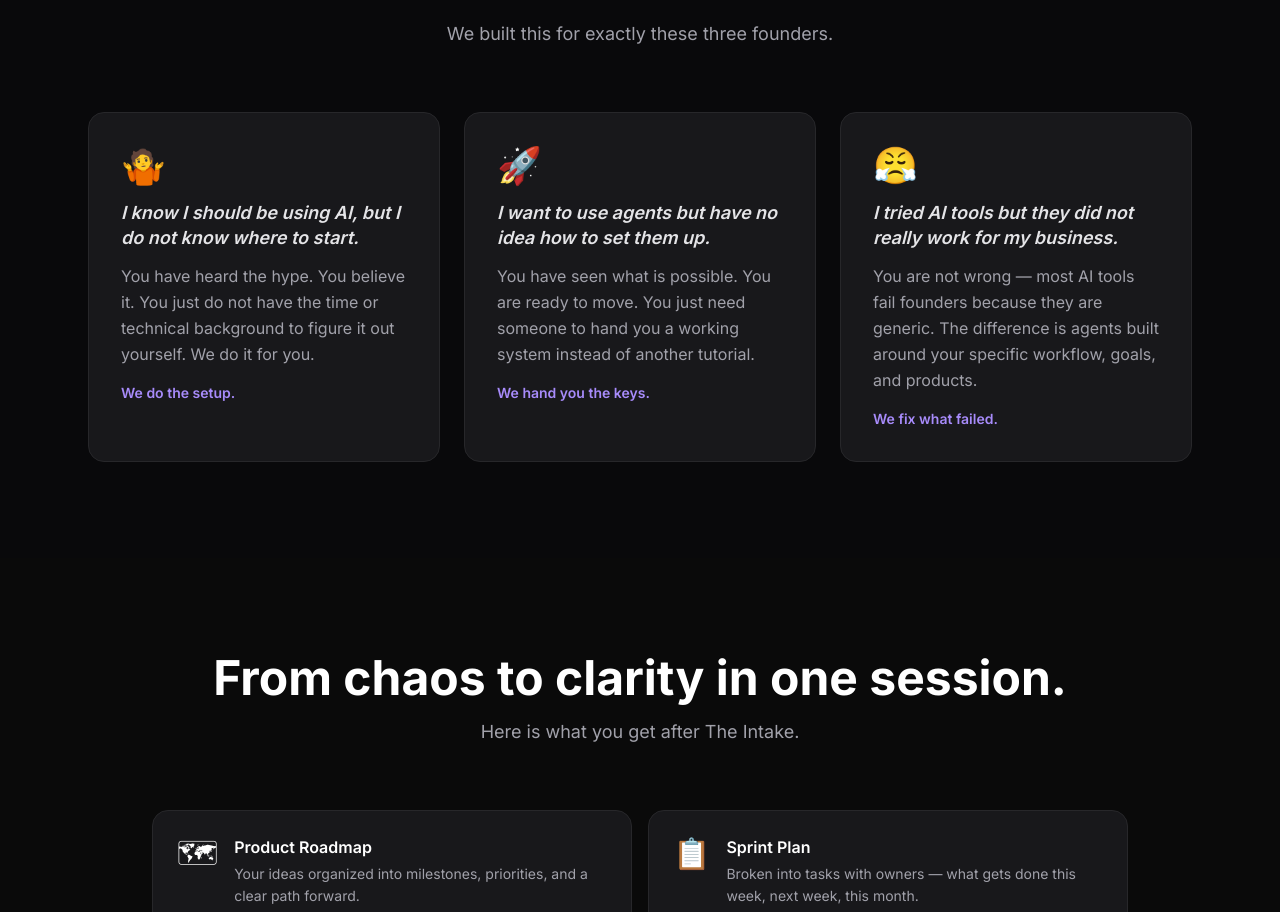
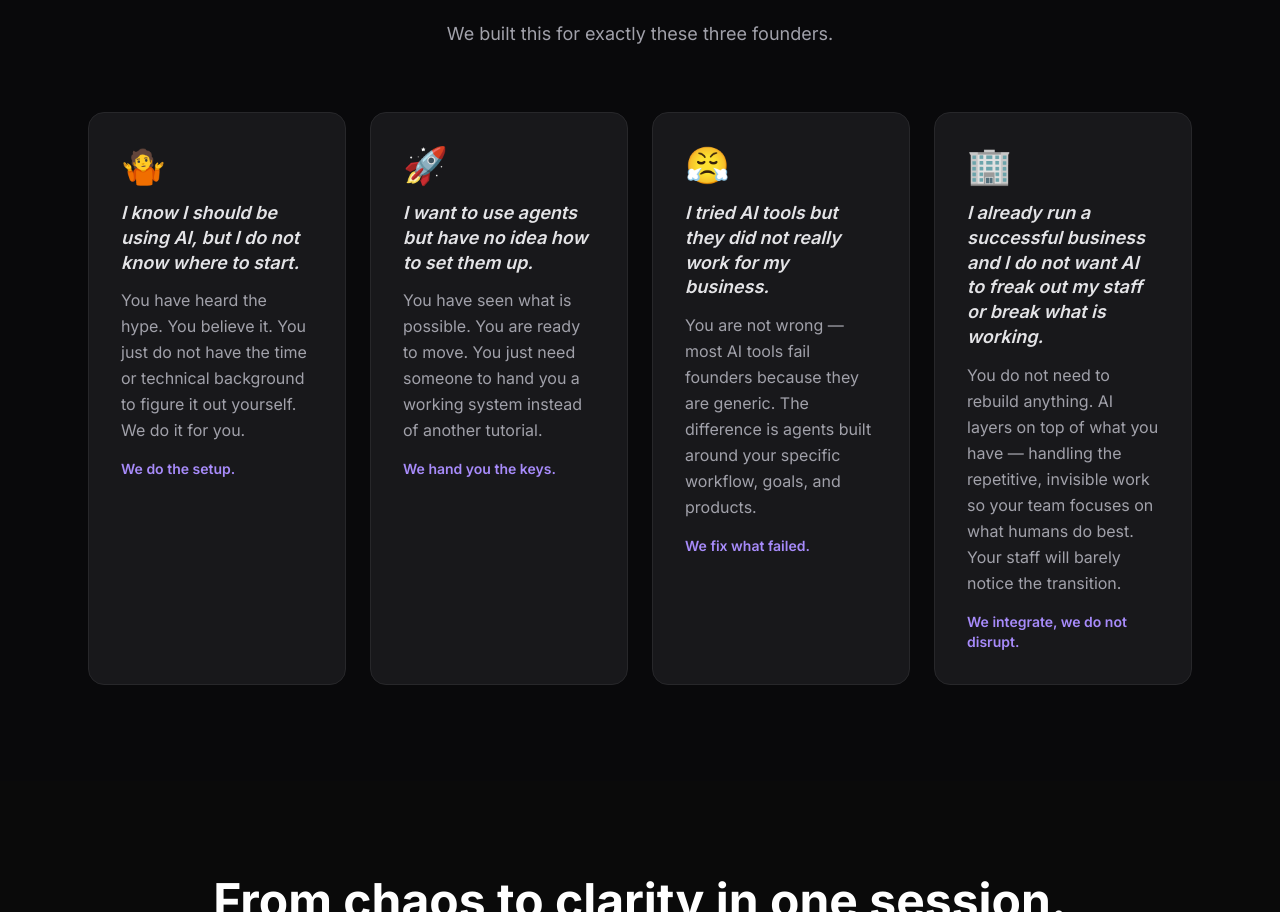
Before and after one commit to neilmetzger-nam/orion-studio, a Next.js app: page / in a window 1280 px wide. Shown: the part 940-1852 px from the top of the page. Built offline with nearby package versions, Linux system fonts and the light colour scheme.

Commit message:
feat: add fourth customer type — established business, non-disruptive AI integration

```diff
--- a/src/app/page.tsx
+++ b/src/app/page.tsx
@@ -54,11 +54,12 @@ export default function Home() {
         <div className="max-w-6xl mx-auto px-6">
           <h2 className="text-4xl md:text-5xl font-bold text-center mb-4">Sound familiar?</h2>
           <p className="text-zinc-400 text-center text-lg mb-16 max-w-xl mx-auto">We built this for exactly these three founders.</p>
-          <div className="grid md:grid-cols-3 gap-6">
+          <div className="grid md:grid-cols-2 lg:grid-cols-4 gap-6">
             {[
               { emoji:"🤷", title:"I know I should be using AI, but I do not know where to start.", desc:"You have heard the hype. You believe it. You just do not have the time or technical background to figure it out yourself. We do it for you.", cta:"We do the setup." },
               { emoji:"🚀", title:"I want to use agents but have no idea how to set them up.", desc:"You have seen what is possible. You are ready to move. You just need someone to hand you a working system instead of another tutorial.", cta:"We hand you the keys." },
               { emoji:"😤", title:"I tried AI tools but they did not really work for my business.", desc:"You are not wrong — most AI tools fail founders because they are generic. The difference is agents built around your specific workflow, goals, and products.", cta:"We fix what failed." },
+              { emoji:"🏢", title:"I already run a successful business and I do not want AI to freak out my staff or break what is working.", desc:"You do not need to rebuild anything. AI layers on top of what you have — handling the repetitive, invisible work so your team focuses on what humans do best. Your staff will barely notice the transition.", cta:"We integrate, we do not disrupt." },
             ].map((item) => (
               <div key={item.title} className="bg-zinc-900 border border-zinc-800 rounded-2xl p-8 hover:border-violet-500/40 transition-all duration-300">
                 <div className="text-4xl mb-4">{item.emoji}</div>
```
